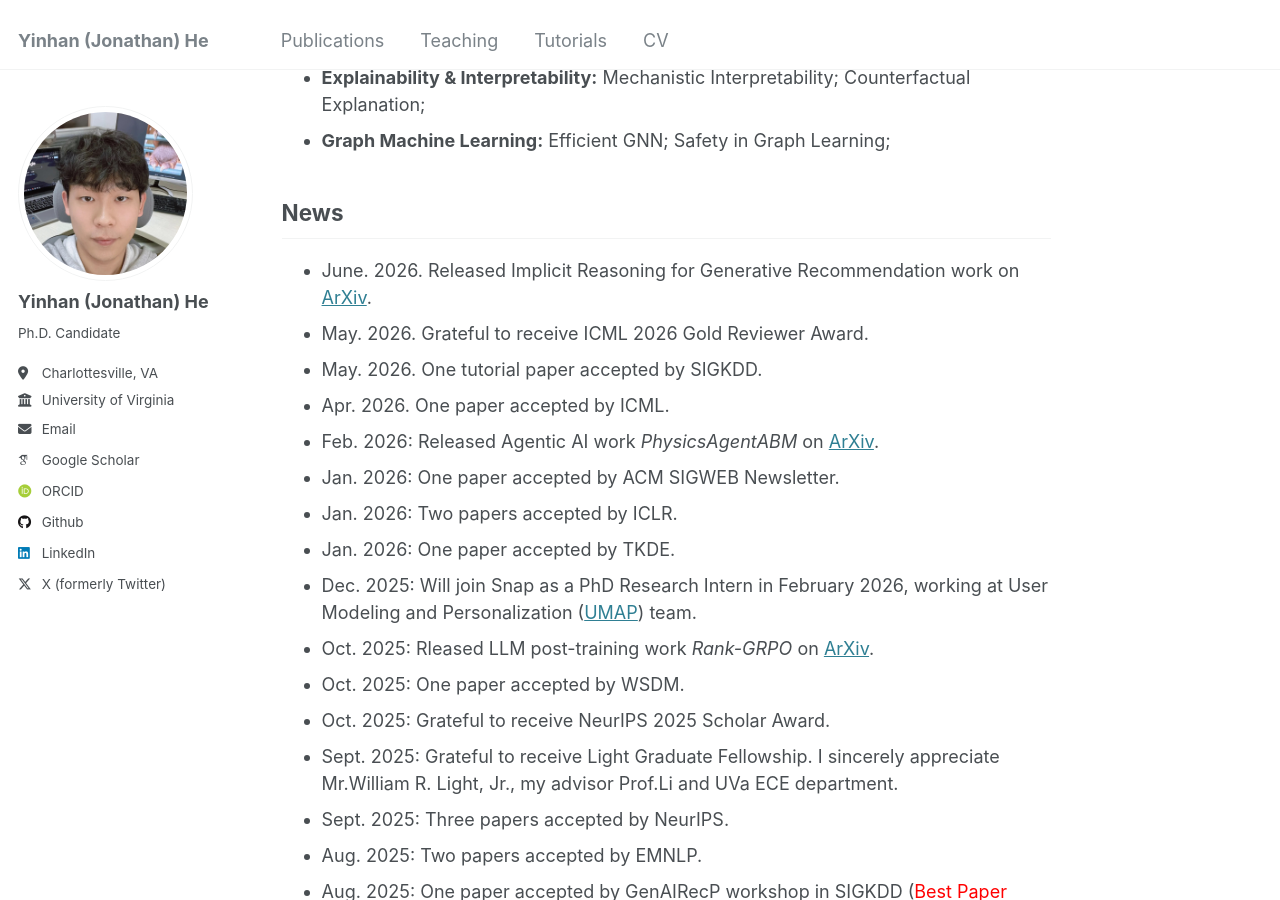
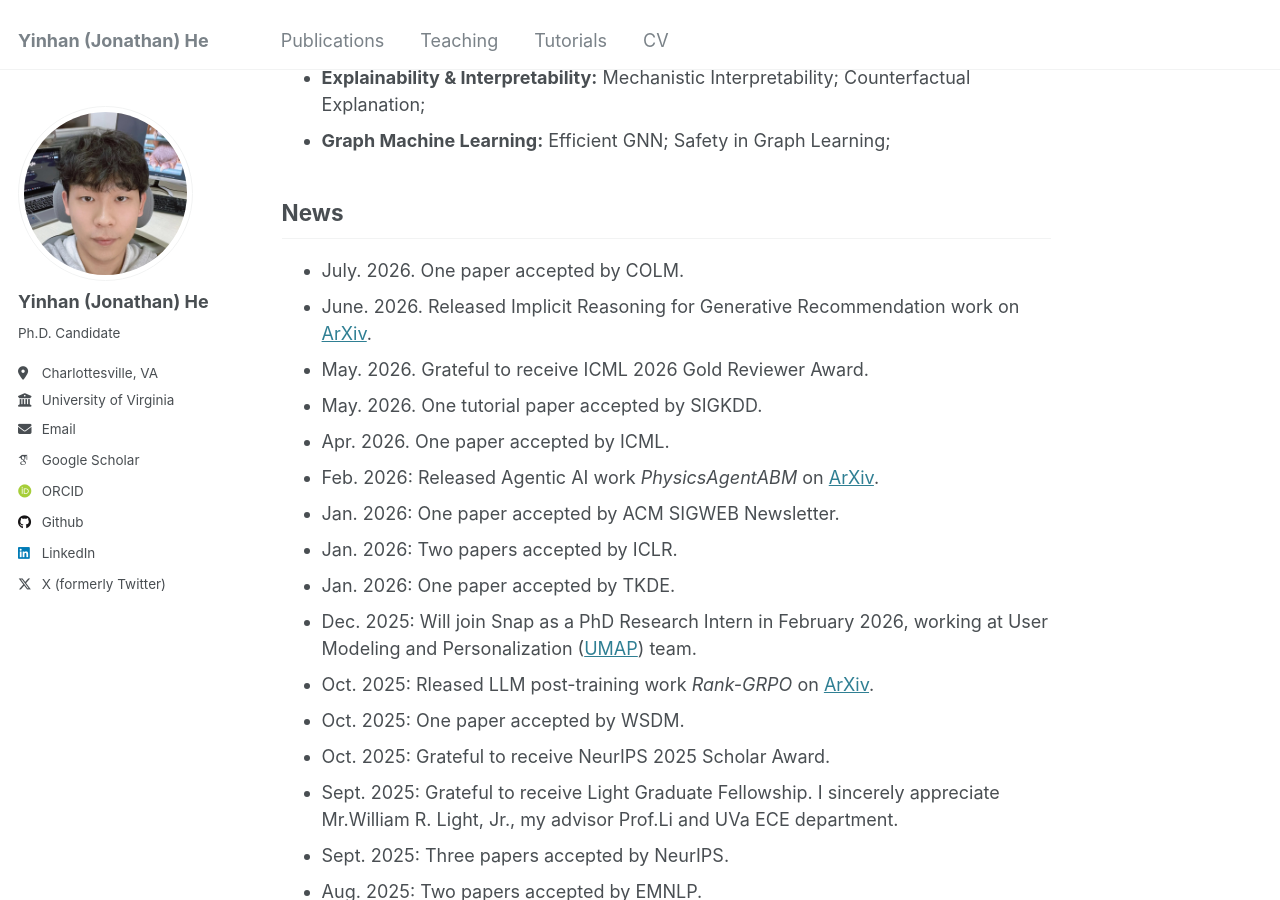
Before and after one commit to YinhanHe123/YinhanHe123.github.io, a Jekyll site: the page built from _pages/about.md, in a window 1280 px wide and 900 px high, scrolled down 406 px. Built offline with Jekyll 4.4.1, drawn with Linux system fonts in a browser that asks for light colours; some web fonts are replaced; a script that is not in the unit is left out.

Commit message:
Add news updates for 2026

```diff
--- a/_pages/about.md
+++ b/_pages/about.md
@@ -27,6 +27,7 @@ I am a Ph.D. candidate in the [Department of Electrical and Computer Engineering
 
 News
 ------
+* July. 2026. One paper accepted by COLM.
 * June. 2026. Released Implicit Reasoning for Generative Recommendation work on [ArXiv](https://arxiv.org/pdf/2606.14142).
 * May. 2026. Grateful to receive ICML 2026 Gold Reviewer Award.
 * May. 2026. One tutorial paper accepted by SIGKDD.
```
